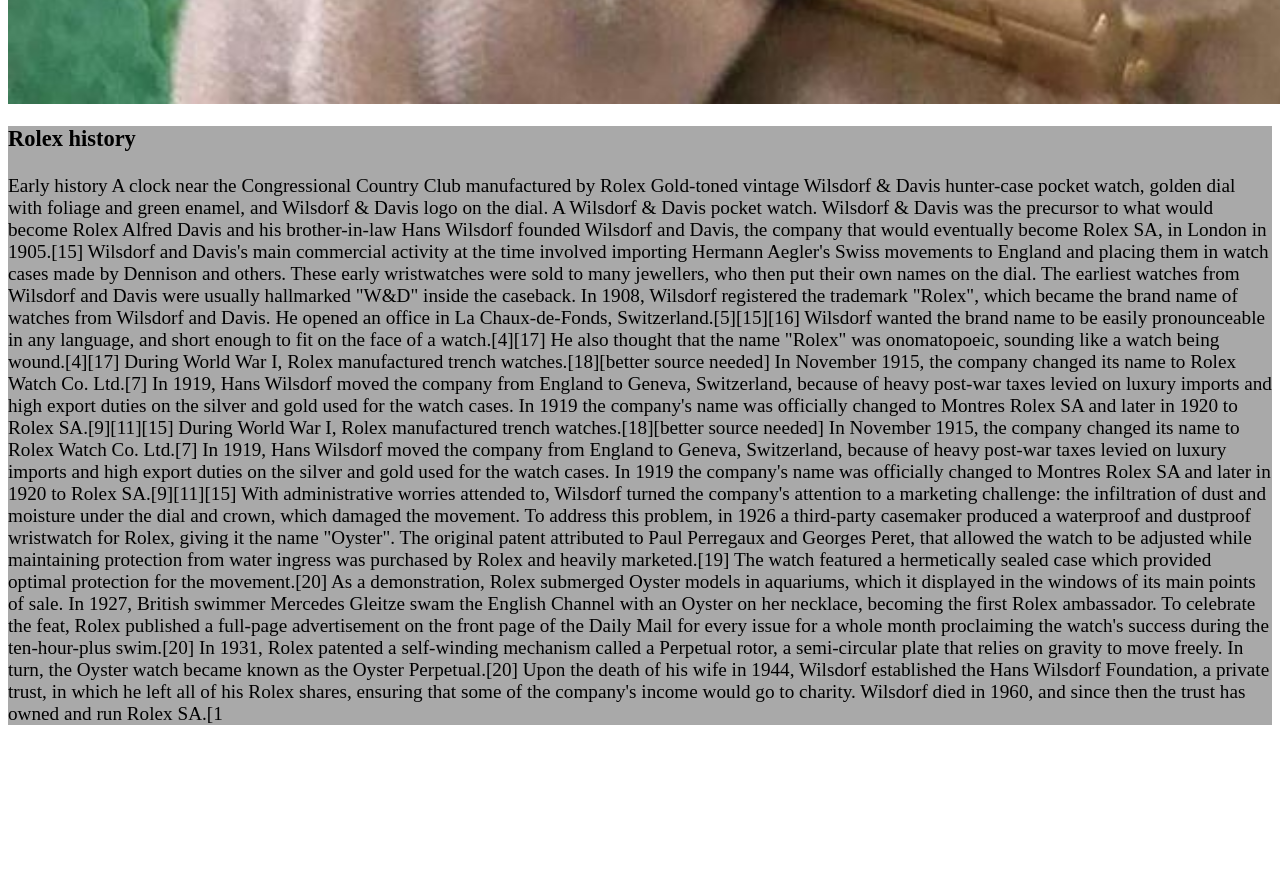
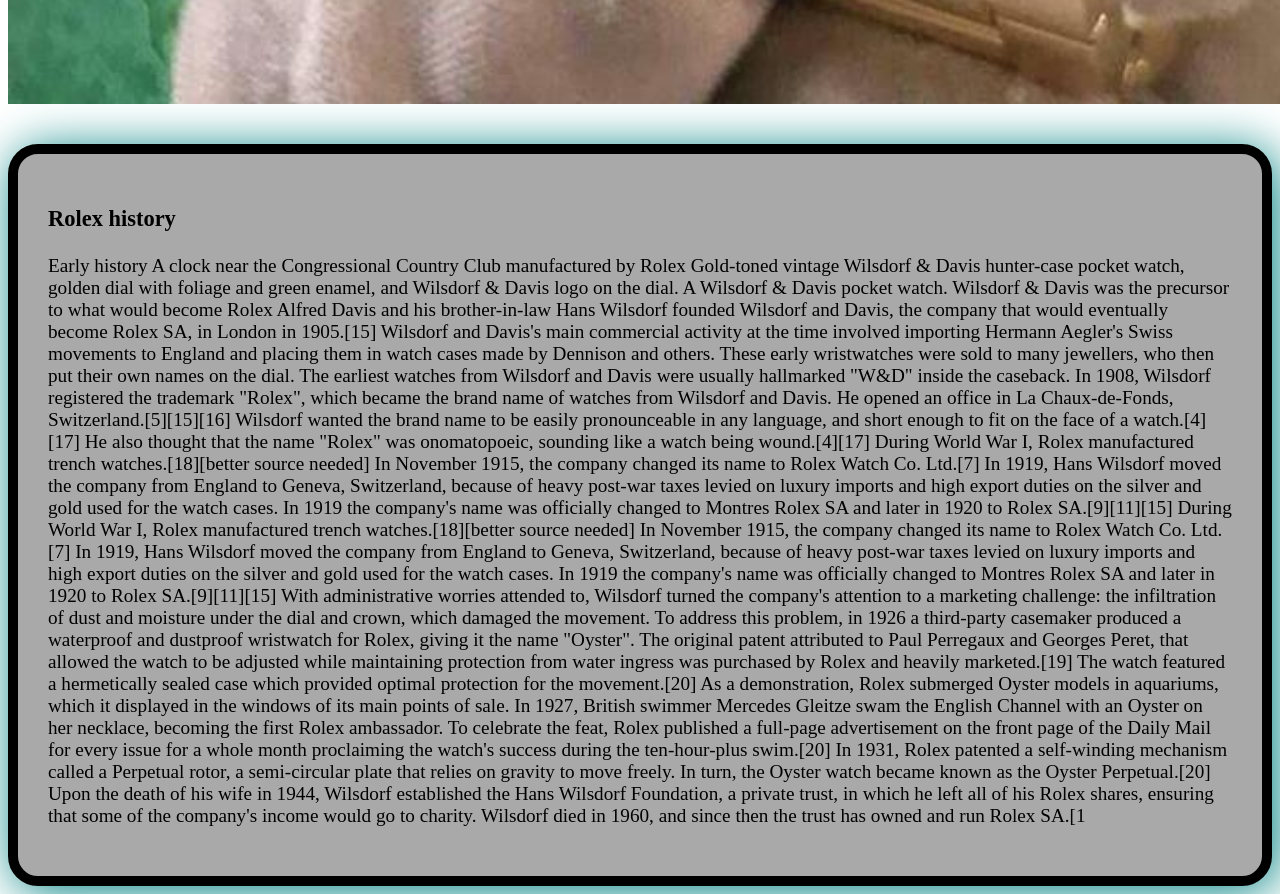
Before and after one commit to foisal-ahmed07/rolex-watch, a plain HTML site: page index.html in a window 1280 px wide. Shown: the part 3465-4359 px from the top of the page. Before the commit the page ends 4209 px from the top, so only its background shows below. Drawn offline with Linux system fonts and the light colour scheme.

Commit message:
history updated

```diff
--- a/rolex/rolex.css
+++ b/rolex/rolex.css
@@ -33,6 +33,11 @@ body{
 .history{
     background-color: darkgray;
     font-size: larger;
+    padding: 30px;
+    margin-top: 40px;
+    border: 10px solid black;
+    box-shadow: 5px 5px 50px teal;
+    border-radius: 30px;
 }
 
 .color{
```
